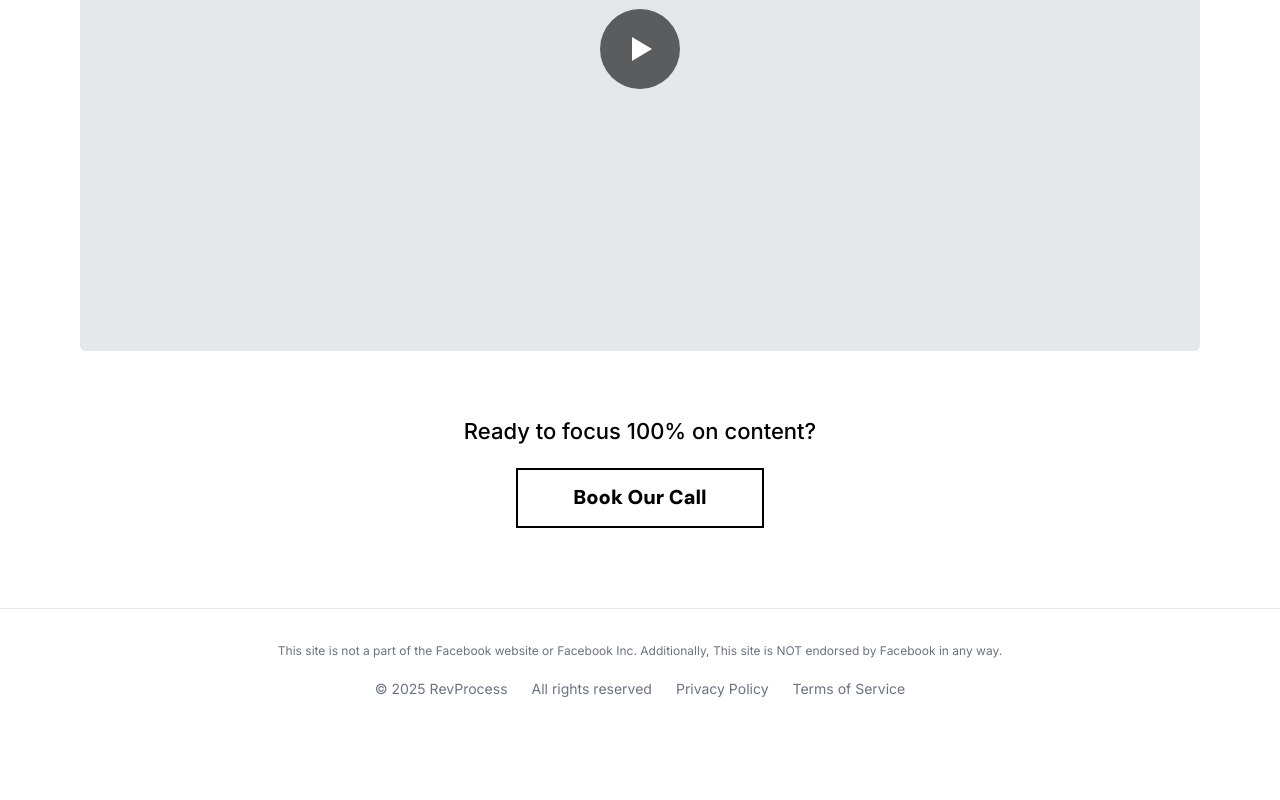
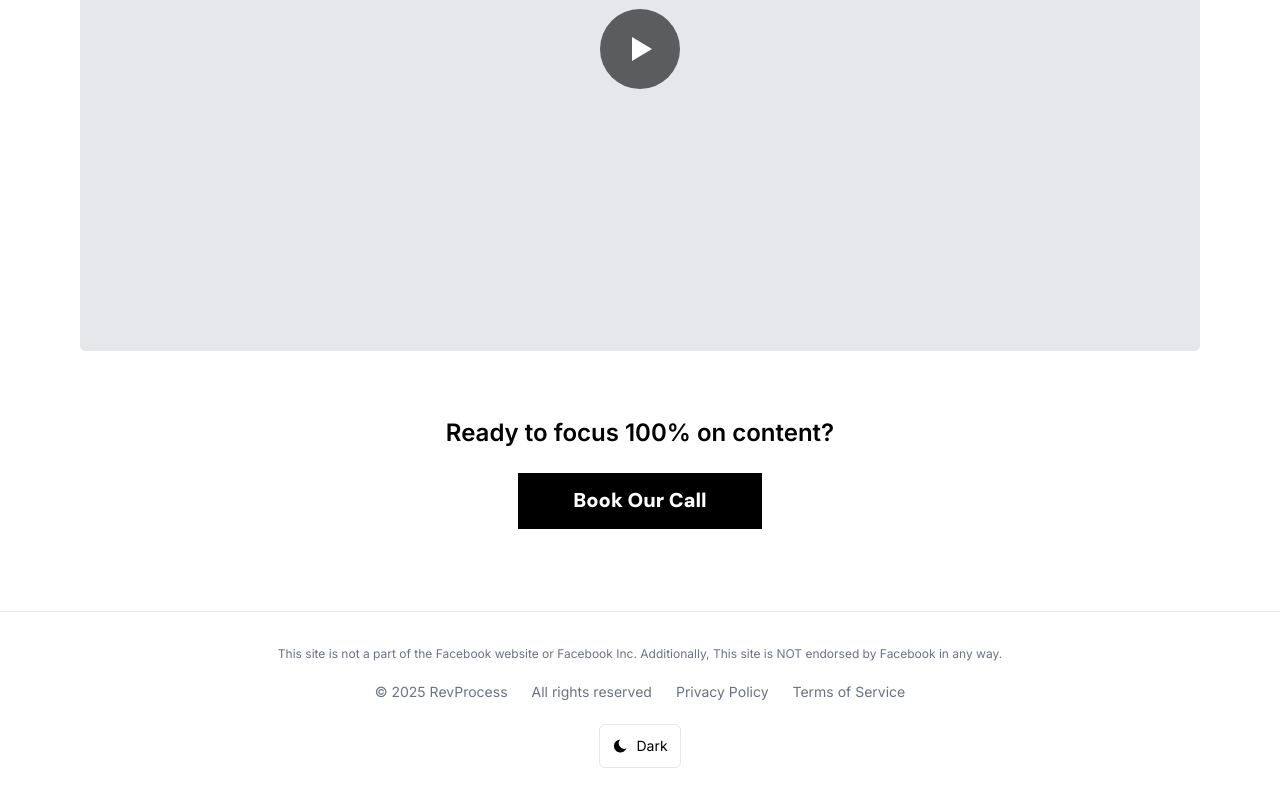
Before and after one commit to Jonfr0/revprocess, a Next.js app: page / in a window 1280 px wide. Shown: the part 799-1599 px from the top of the page. Before the commit the page ends 1532 px from the top, so only its background shows below. Built offline with nearby package versions, Linux system fonts and the light colour scheme.

Commit message:
added dark/light mode

```diff
--- a/src/app/globals.css
+++ b/src/app/globals.css
@@ -7,6 +7,15 @@
   --text-gray: #6B7280;
   --light-gray: #F9FAFB;
   --border-gray: #E5E7EB;
+}
+
+/* Dark theme variables */
+.dark {
+  --background: #0a0a0a;
+  --foreground: #ffffff;
+  --text-gray: #9CA3AF;
+  --light-gray: #0f0f0f;
+  --border-gray: #2a2a2a;
 }
 
 @theme inline {
@@ -46,3 +55,9 @@ button, a { min-height: 44px; min-width: 44px; }
 
 /* Prevent horizontal scroll */
 html, body { overflow-x: hidden; }
+
+/* Logo swap rules independent of Tailwind dark variant */
+.logo-light { display: block; }
+.logo-dark { display: none; }
+html.dark .logo-light { display: none; }
+html.dark .logo-dark { display: block; }
--- a/src/app/layout.tsx
+++ b/src/app/layout.tsx
@@ -42,9 +42,9 @@ export default function RootLayout({
   children: React.ReactNode;
 }>) {
   return (
-    <html lang="en">
+    <html lang="en" className="bg-background">
       <body
-        className={`${inter.variable} ${dmSans.variable} font-inter antialiased`}
+        className={`${inter.variable} ${dmSans.variable} font-inter antialiased bg-background text-foreground`}
       >
         {children}
       </body>
--- a/src/app/page.tsx
+++ b/src/app/page.tsx
@@ -1,21 +1,31 @@
 import Image from "next/image";
 import VideoPlayer from "@/components/VideoPlayer";
 import Link from "next/link";
+import ThemeToggle from "@/components/ThemeToggle";
 
 export default function Home() {
   return (
-    <div className="min-h-screen bg-white">
+    <div className="min-h-screen bg-background text-foreground">
       {/* Header Section */}
-      <header className="w-full bg-white pt-6 pb-4 sm:pb-5 md:pb-6 lg:pb-[18px]">
-        <div className="mx-auto px-4 flex justify-center">
+      <header className="w-full bg-background pt-6 pb-4 sm:pb-5 md:pb-6 lg:pb-[18px]">
+        <div className="mx-auto px-4">
+          <div className="flex justify-center">
             <div className="relative h-[72px] sm:h-[84px] md:h-[92px] w-[220px] sm:w-[280px] md:w-[320px] lg:w-[344px]">
               <Image
                 src="/images/logo-6af508.png"
                 alt="REVPROCESS"
                 fill
-              className="object-contain"
+                className="object-contain logo-light"
                 priority
               />
+              <Image
+                src="/images/logo-6af509.png"
+                alt="REVPROCESS"
+                fill
+                className="object-contain logo-dark"
+                priority
+              />
+            </div>
           </div>
         </div>
       </header>
@@ -27,7 +37,7 @@ export default function Home() {
           <div className="w-full flex justify-center">
             <div className="flex flex-col items-center gap-6 sm:gap-7 md:gap-8">
               <div className="flex flex-col items-center justify-center gap-2 sm:gap-3 w-full">
-                <h1 className="font-inter font-bold max-[374px]:text-[32px] max-[420px]:text-[38px] max-[480px]:text-[40px] text-[44px] sm:text-[48px] md:text-[56px] lg:text-[64px] leading-tight text-black text-center">
+                <h1 className="font-inter font-bold max-[374px]:text-[32px] max-[420px]:text-[38px] max-[480px]:text-[40px] text-[44px] sm:text-[48px] md:text-[56px] lg:text-[64px] leading-tight text-foreground text-center">
                   <span className="block">
                     Scale Your Brand or Business Beyond 6-Figures Using
                   </span>
@@ -49,7 +59,7 @@ export default function Home() {
                   </div>
                 </div>
               </div>
-              <p className="font-inter font-medium text-black text-center w-full max-w-[1074px] lg:text-[28px] md:text-[26px] sm:text-[22px] text-[18px] max-[374px]:text-[16px] leading-[1.25]">
+              <p className="font-inter font-medium text-foreground text-center w-full max-w-[1074px] lg:text-[28px] md:text-[26px] sm:text-[22px] text-[18px] max-[374px]:text-[16px] leading-[1.25]">
                 Discover how creators with tiny audiences are quietly making 10x more than their competitors... while you're grinding 12-hour days for scraps.
               </p>
             </div>
@@ -66,10 +76,10 @@ export default function Home() {
         {/* CTA Section */}
         <section className="flex justify-center pb-14 sm:pb-16 md:pb-16 lg:pb-20">
           <div className="flex flex-col items-center gap-4 sm:gap-5 w-full">
-            <p className="font-inter font-medium text-[18px] sm:text-[20px] md:text-[22px] text-black text-center">
+            <p className="font-inter font-semibold text-[20px] sm:text-[22px] md:text-[24px] text-foreground text-center">
               Ready to focus 100% on content?
             </p>
-            <button className="w-[248px] h-[60px] bg-white border-2 border-black rounded-none font-dm-sans font-[900] text-[20px] leading-[33.6px] text-black hover:bg-black hover:text-white transition-colors duration-200 flex items-center justify-center">
+            <button className="w-[248px] h-[60px] bg-black text-white border-2 border-white rounded-none font-dm-sans font-[900] text-[20px] leading-[33.6px] hover:bg-white hover:text-black hover:border-black transition-colors duration-200 flex items-center justify-center cursor-pointer">
               Book Our Call
             </button>
           </div>
@@ -77,7 +87,7 @@ export default function Home() {
       </main>
 
       {/* Footer */}
-      <footer className="w-full bg-white border-t border-border-gray py-6 sm:py-8">
+      <footer className="w-full bg-background border-t border-border-gray py-6 sm:py-8">
         <div className="mx-auto px-4 max-w-5xl">
           <div className="text-center space-y-3 sm:space-y-4">
             {/* Disclaimer */}
@@ -93,6 +103,9 @@ export default function Home() {
                 <li className="inline-flex items-center h-6"><Link href="/privacy" className="inline-flex items-center h-6 min-h-0 min-w-0 hover:text-black transition-colors">Privacy Policy</Link></li>
                 <li className="inline-flex items-center h-6"><Link href="/terms" className="inline-flex items-center h-6 min-h-0 min-w-0 hover:text-black transition-colors">Terms of Service</Link></li>
               </ul>
+              <div className="mt-3">
+                <ThemeToggle />
+              </div>
             </nav>
           </div>
         </div>
--- a/src/components/CTAButton.tsx
+++ b/src/components/CTAButton.tsx
@@ -21,12 +21,13 @@ export default function CTAButton({ children, onClick, className = '' }: CTAButt
       className={`
         w-[200px] sm:w-[220px] md:w-[240px] lg:w-[248px]
         h-[48px] sm:h-[52px] md:h-[56px] lg:h-[60px]
-        bg-white border-2 border-black rounded-none
-        font-dm-sans font-black text-base sm:text-lg lg:text-xl text-black
+        bg-black text-white border-2 border-white rounded-none
+        font-dm-sans font-black text-base sm:text-lg lg:text-xl dark:text-foreground
         transition-colors duration-200
-        hover:bg-black hover:text-white
+        hover:bg-white hover:text-black hover:border-black dark:hover:bg-white dark:hover:text-black
         active:opacity-90
         focus:outline-none focus:ring-2 focus:ring-brand-orange focus:ring-offset-2
+        cursor-pointer
         ${className}
       `}
       onClick={handleClick}
--- /dev/null
+++ b/src/components/ThemeToggle.tsx
@@ -0,0 +1,70 @@
+'use client';
+
+import { useEffect, useState } from 'react';
+
+export default function ThemeToggle() {
+  const [theme, setTheme] = useState<'light' | 'dark'>('light');
+  const [mounted, setMounted] = useState(false);
+
+  useEffect(() => {
+    setMounted(true);
+    // Get theme from localStorage or system preference only after mount
+    const stored = localStorage.getItem('theme');
+    if (stored === 'dark' || stored === 'light') {
+      setTheme(stored);
+    } else {
+      const prefersDark = window.matchMedia && window.matchMedia('(prefers-color-scheme: dark)').matches;
+      setTheme(prefersDark ? 'dark' : 'light');
+    }
+  }, []);
+
+  useEffect(() => {
+    if (!mounted) return;
+
+    const root = document.documentElement;
+    if (theme === 'dark') {
+      root.classList.add('dark');
+    } else {
+      root.classList.remove('dark');
+    }
+    localStorage.setItem('theme', theme);
+  }, [theme, mounted]);
+
+  const isDark = theme === 'dark';
+
+  // Prevent hydration mismatch by not rendering until mounted
+  if (!mounted) {
+    return (
+      <button
+        type="button"
+        className="inline-flex items-center gap-2 rounded-md border border-border-gray px-3 py-1.5 text-sm bg-white text-black transition-colors duration-200"
+        disabled
+      >
+        <div className="w-4 h-4 bg-gray-300 rounded animate-pulse" />
+        <span>Loading...</span>
+      </button>
+    );
+  }
+
+  return (
+    <button
+      type="button"
+      aria-label={isDark ? 'Switch to light mode' : 'Switch to dark mode'}
+      className="inline-flex items-center gap-2 rounded-md border border-border-gray px-3 py-1.5 text-sm bg-white text-black dark:bg-[#1e1e1e] dark:text-white hover:bg-black hover:text-white dark:hover:bg-white dark:hover:text-black transition-colors duration-200"
+      onClick={() => setTheme(isDark ? 'light' : 'dark')}
+    >
+      {isDark ? (
+        // Sun icon
+        <svg width="16" height="16" viewBox="0 0 24 24" fill="currentColor" aria-hidden="true">
+          <path d="M6.76 4.84l-1.8-1.79-1.41 1.41 1.79 1.8 1.42-1.42zM1 13h3v-2H1v2zm10 10h2v-3h-2v3zM4.95 19.07l1.41 1.41 1.8-1.79-1.42-1.42-1.79 1.8zM20 11v2h3v-2h-3zm-1.34-7.95l-1.41-1.41-1.8 1.79 1.42 1.42 1.79-1.8zM13 1h-2v3h2V1zm4.24 17.66l1.79 1.8 1.41-1.41-1.8-1.79-1.4 1.4zM12 6a6 6 0 100 12A6 6 0 0012 6z"/>
+        </svg>
+      ) : (
+        // Moon icon
+        <svg width="16" height="16" viewBox="0 0 24 24" fill="currentColor" aria-hidden="true">
+          <path d="M21.75 15.5A9.75 9.75 0 1112.5 2.25a8.25 8.25 0 009.25 13.25z"/>
+        </svg>
+      )}
+      <span>{isDark ? 'Light' : 'Dark'}</span>
+    </button>
+  );
+}
```
Also changed, not shown: public/images/logo-6af509.png (added). Lines whose indentation alone changed are shown as unchanged.
